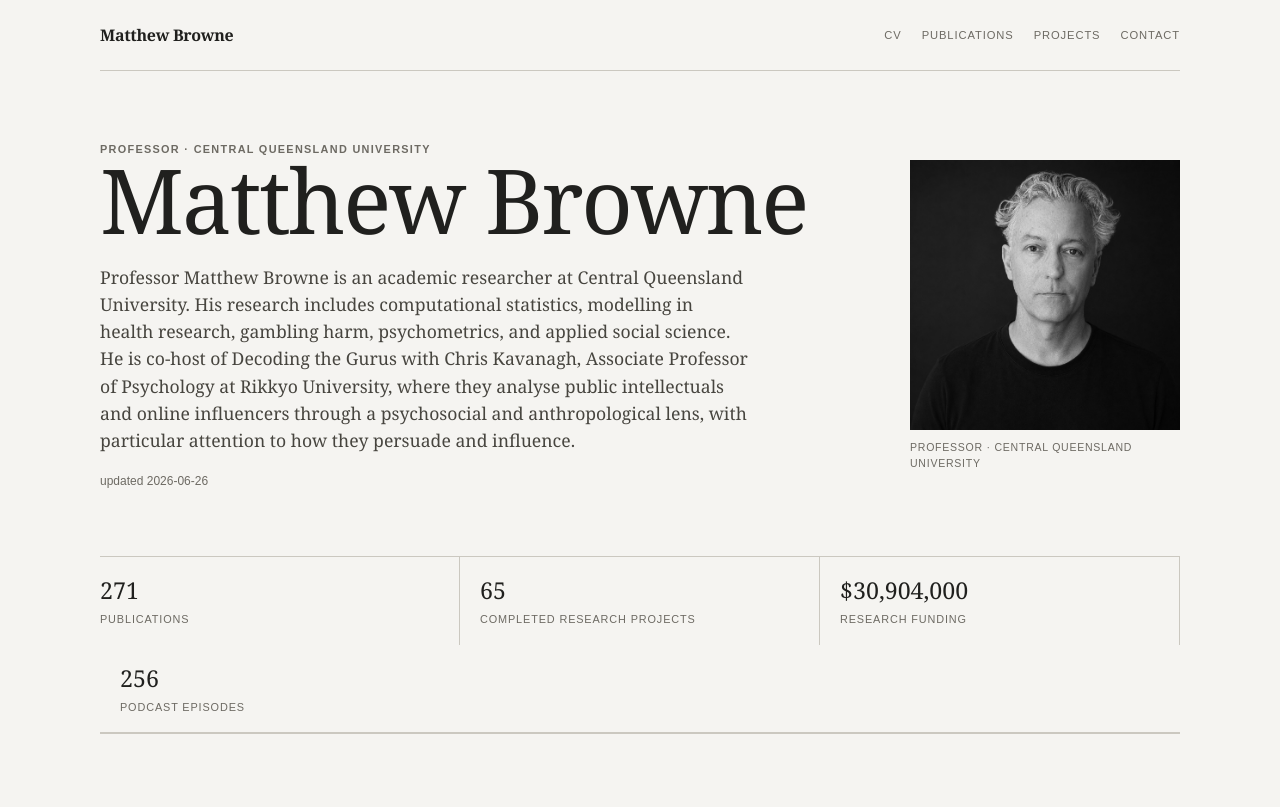
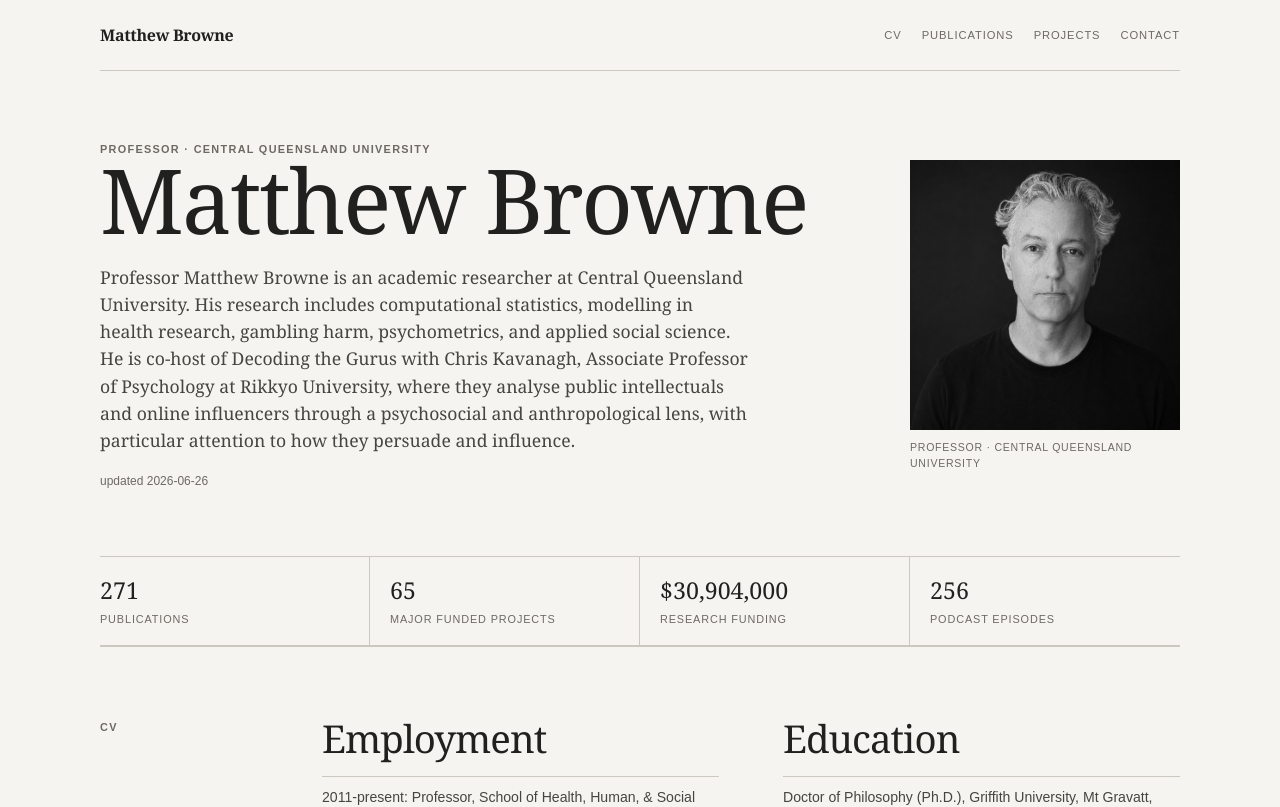
Before and after one commit to brownem722/brownem722.github.io, a Next.js app: page / in a window 1280 px wide. Shown: the top 807 px of the page. Built offline with nearby package versions, Linux system fonts and the light colour scheme.

Commit message:
Tidy metrics bar labels and layout

```diff
--- a/app/globals.css
+++ b/app/globals.css
@@ -22,7 +22,7 @@ h2 { margin-bottom: 18px; font-size: clamp(1.8rem, 3vw, 2.8rem); line-height: 1.
 .portrait-frame { margin: 0; }
 .portrait-frame img { display: block; width: 100%; height: auto; filter: grayscale(1); }
 .portrait-frame figcaption { padding-top: 10px; color: var(--muted); font-size: .66rem; letter-spacing: .07em; text-transform: uppercase; }
-.record-summary { display: grid; grid-template-columns: repeat(3, 1fr); border-top: 1px solid var(--line); border-bottom: 1px solid var(--line); }
+.record-summary { display: grid; grid-template-columns: repeat(4, minmax(0, 1fr)); border-top: 1px solid var(--line); border-bottom: 1px solid var(--line); }
 .record-summary div { display: flex; flex-direction: column; gap: 5px; padding: 17px 20px 17px 0; border-right: 1px solid var(--line); }
 .record-summary div:not(:first-child) { padding-left: 20px; }
 .record-summary div:last-child { border-right: 0; }
--- a/app/page.tsx
+++ b/app/page.tsx
@@ -1,7 +1,7 @@
 import Link from "next/link";
 import { academicPublications, cv, episodes, writing } from "../lib/site-data";
 
-const funding = cv.summary.find((item) => item.label.toLowerCase().includes("fund")) ?? { label: "Research funding", value: "" };
+const funding = cv.summary.find((item) => item.label.toLowerCase() === "research funding") ?? { label: "Research funding", value: "" };
 const firstAuthorPattern = /^Browne,\s*M\./i;
 const featuredPublications = [...academicPublications]
   .sort((a, b) => (b.year ?? 0) - (a.year ?? 0) || Number(firstAuthorPattern.test(b.authors)) - Number(firstAuthorPattern.test(a.authors)) || a.title.localeCompare(b.title))
@@ -42,7 +42,7 @@ export default function Home() {
 
       <section className="record-summary shell" aria-label="Record summary">
         <div><strong>{cv.publications.length}</strong><span>Publications</span></div>
-        <div><strong>{cv.projects.length}</strong><span>Completed research projects</span></div>
+        <div><strong>{cv.projects.length}</strong><span>Major funded projects</span></div>
         <div><strong>{funding.value}</strong><span>{funding.label}</span></div>
         <div><strong>{episodes.length}</strong><span>Podcast episodes</span></div>
       </section>
```
Also changed, not shown: data/cv.json, 1 other file (tests, documents, lock files or other folders).
